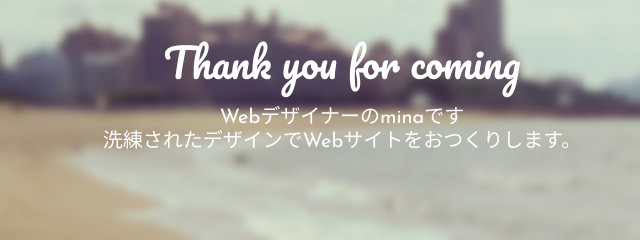
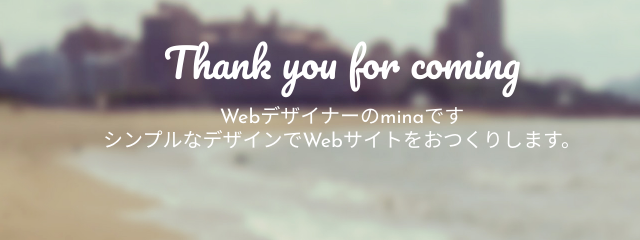
Before and after one commit to Mina-Kobayashi/template-introduction, a plain HTML site: page index.html in a window 1280 px wide. Shown: the part 188-428 px from the top of the page, 298-938 px from the left. Drawn offline with nearby package versions, Linux system fonts and the light colour scheme; a script that the page names is missing.

Commit message:
Update index.html

```diff
--- a/index.html
+++ b/index.html
@@ -32,7 +32,7 @@
 	<div id="slogan">
 		<h1>Thank you for coming</h1>
 		<h2>Webデザイナーのminaです</h2>
-		<h2>洗練されたデザインでWebサイトをおつくりします。</h2>
+		<h2>シンプルなデザインでWebサイトをおつくりします。</h2>
 	</div>
 </header>
 
```
